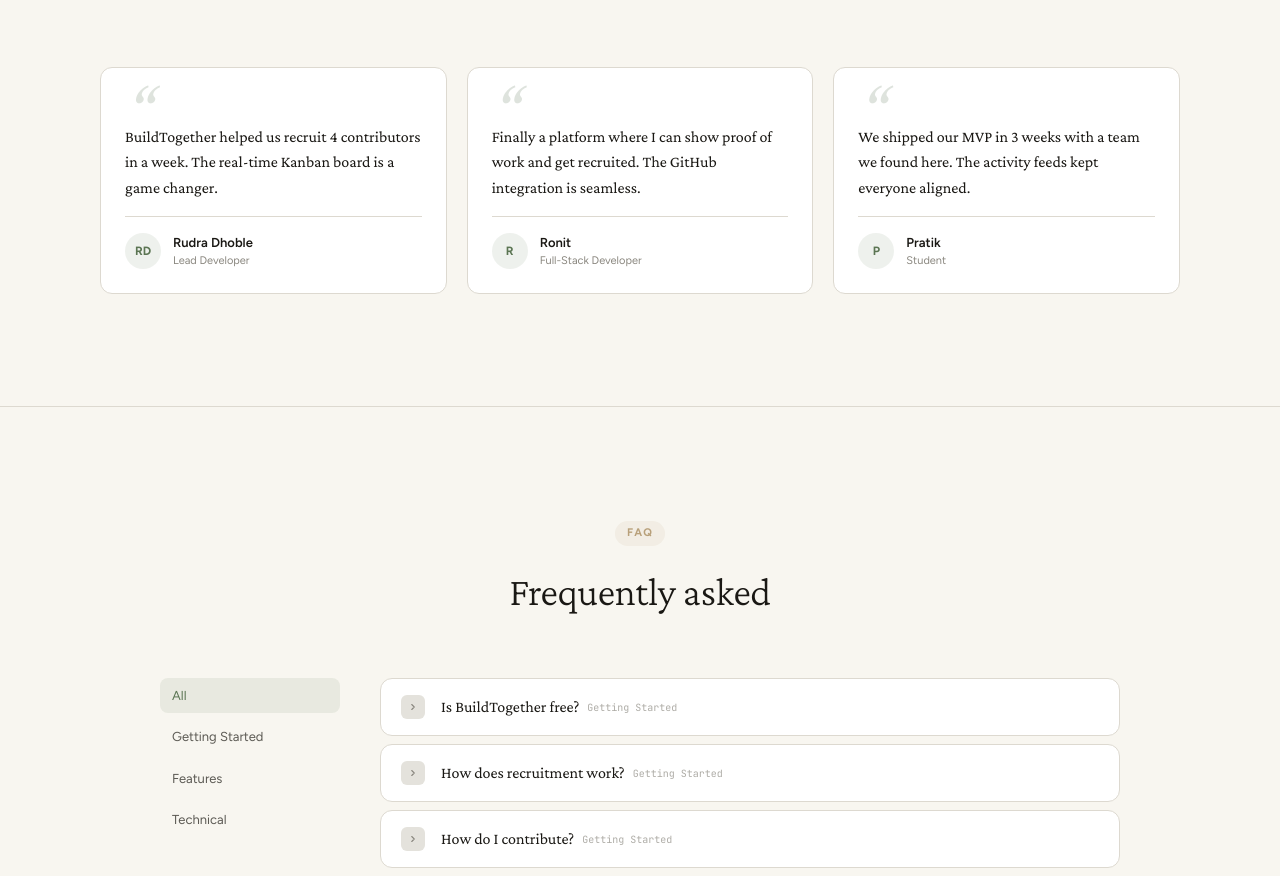
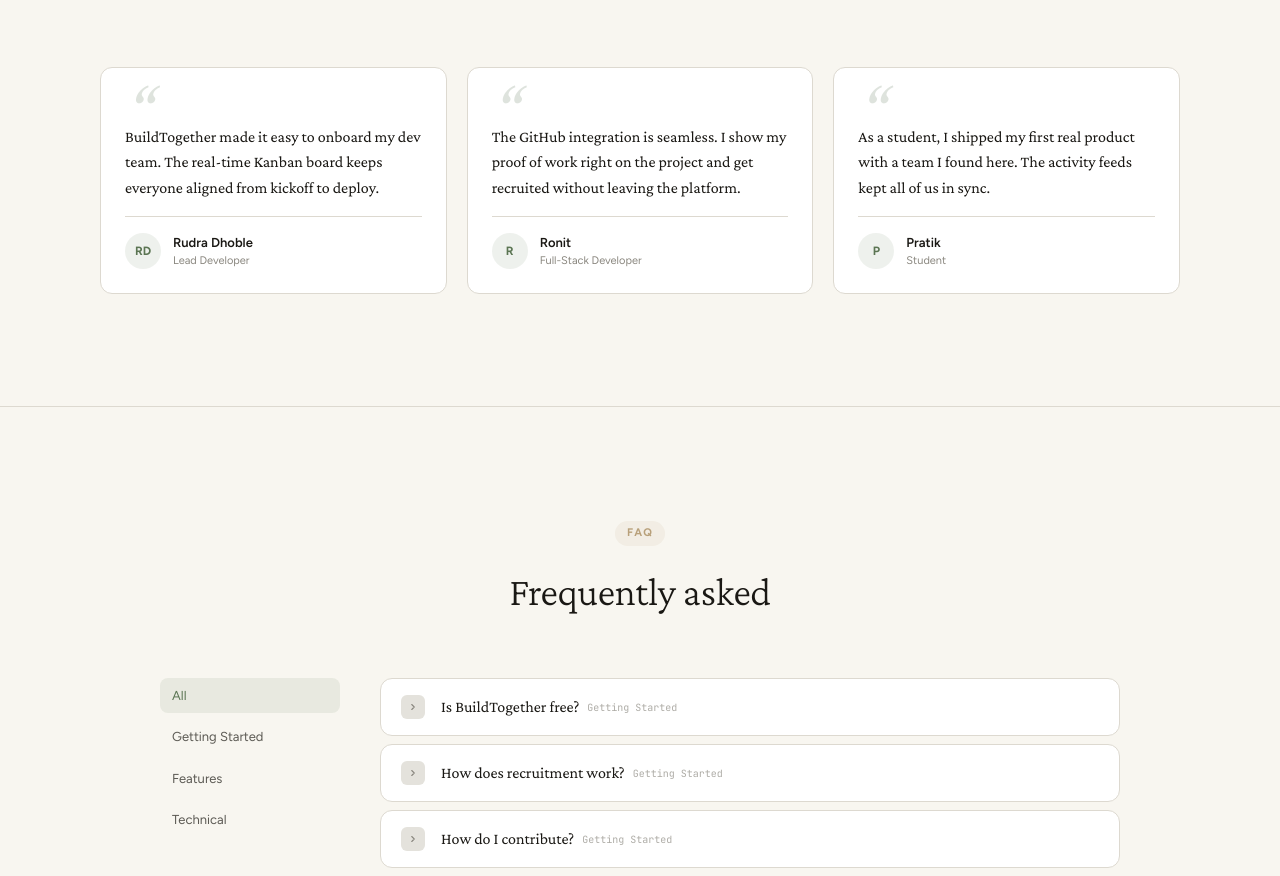
Before and after one commit to codebyuday/BuildTogether, a React (Vite) app: page / in a window 1280 px wide. Shown: the part 2440-3316 px from the top of the page. Built offline with nearby package versions, Linux system fonts and the light colour scheme; no server answers; the database is empty.

Commit message:
feat: rewrite testimonials to match team member names

```diff
--- a/src/pages/Landing.jsx
+++ b/src/pages/Landing.jsx
@@ -195,9 +195,9 @@
           </div>
           <div className="grid gap-5 md:grid-cols-3">
             {[
-              { quote: 'BuildTogether helped us recruit 4 contributors in a week. The real-time Kanban board is a game changer.', name: 'Rudra Dhoble', role: 'Lead Developer' },
-              { quote: 'Finally a platform where I can show proof of work and get recruited. The GitHub integration is seamless.', name: 'Ronit', role: 'Full-Stack Developer' },
-              { quote: 'We shipped our MVP in 3 weeks with a team we found here. The activity feeds kept everyone aligned.', name: 'Pratik', role: 'Student' },
+              { quote: 'BuildTogether made it easy to onboard my dev team. The real-time Kanban board keeps everyone aligned from kickoff to deploy.', name: 'Rudra Dhoble', role: 'Lead Developer' },
+              { quote: 'The GitHub integration is seamless. I show my proof of work right on the project and get recruited without leaving the platform.', name: 'Ronit', role: 'Full-Stack Developer' },
+              { quote: 'As a student, I shipped my first real product with a team I found here. The activity feeds kept all of us in sync.', name: 'Pratik', role: 'Student' },
             ].map(({ quote, name, role }, i) => (
               <div key={name} ref={addRevealRef} className={`reveal reveal-delay-${i + 1} group bg-surface-container-lowest border border-line rounded-xl p-6 flex flex-col transition-all duration-300 hover:-translate-y-0.5`}>
                 <span className="text-primary/20 font-heading text-[64px] leading-[0.5] h-[20px] block italic">&ldquo;</span>
```
